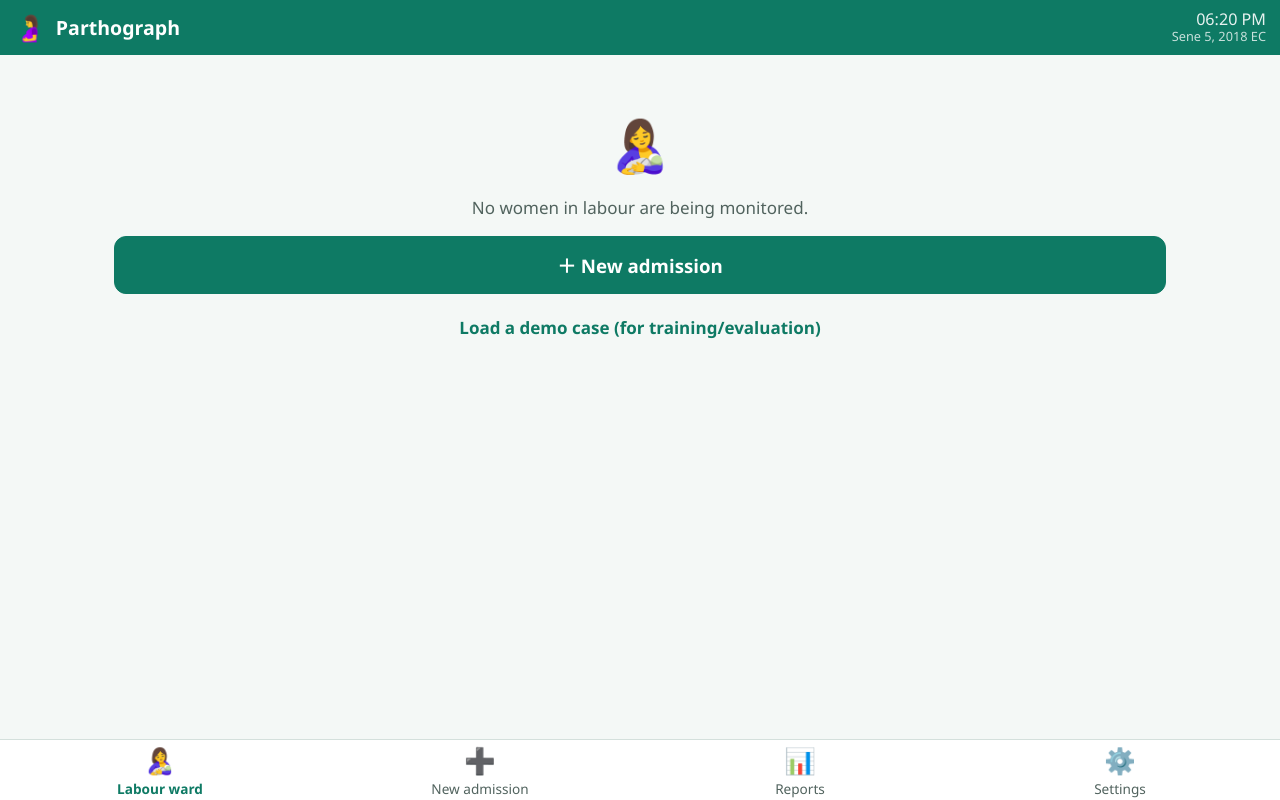
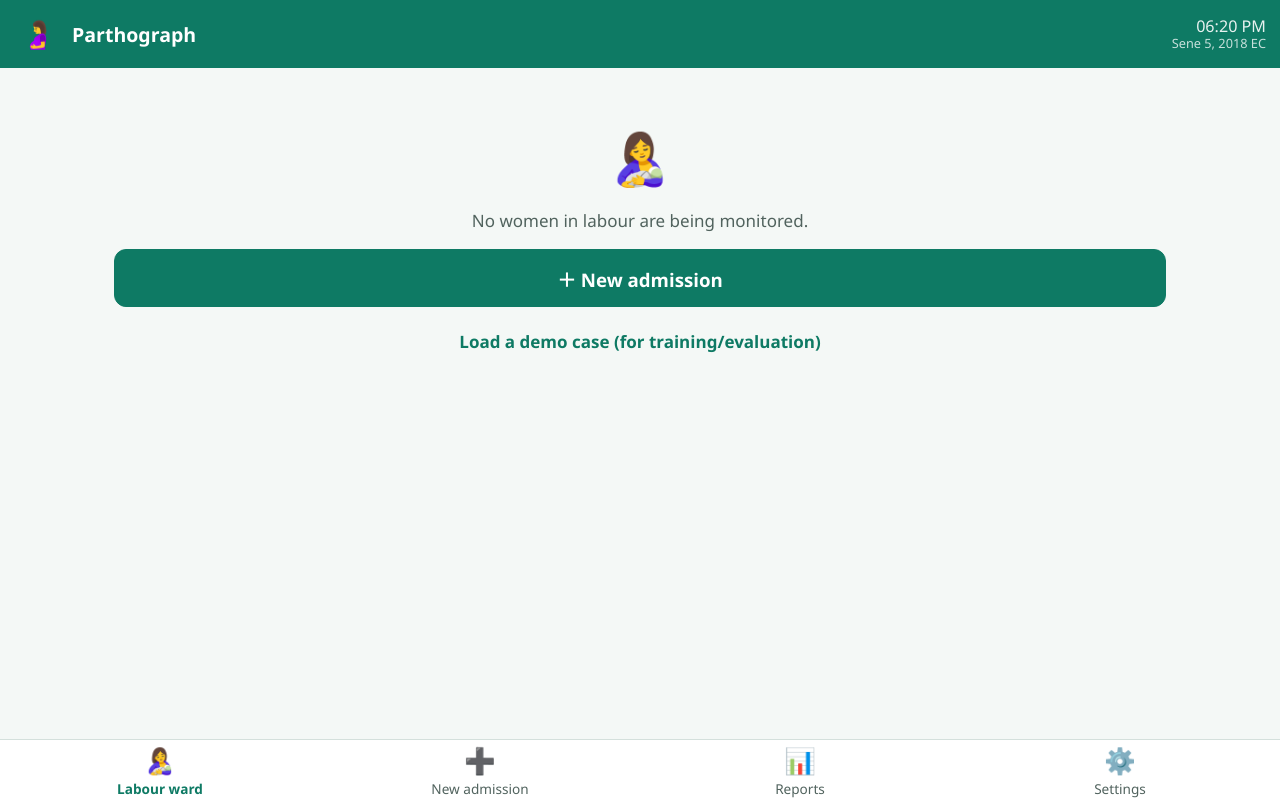
Before and after one commit to DrTemesgen/parthograph, a plain HTML site: page index.html in a window 1280 px wide. Drawn offline with Linux system fonts and the light colour scheme.

Commit message:
Make logo and title bar return to the ward board (home)
The top-left logo was a non-clickable emoji, so there was no way to
return to the starting ward board from the title bar. Make the logo and
the title a tappable home control (go to the dashboard) on every screen,
keeping the back button on sub-views. The bottom Labour ward tab already
navigated home; now the header does too.

```diff
--- a/css/app.css
+++ b/css/app.css
@@ -53,6 +53,13 @@ button { font-family: inherit; }
   min-width: var(--tap); min-height: var(--tap); border-radius: 10px;
   font-size: 1.3rem; cursor: pointer;
 }
+.btn-home {
+  background: none; border: none; color: #fff; padding: 0 4px;
+  min-width: var(--tap); min-height: var(--tap); line-height: 1;
+  font-size: 1.6rem; cursor: pointer; border-radius: 10px;
+}
+.btn-home:active { background: rgba(255,255,255,.15); }
+.topbar h1.brand-title { cursor: pointer; }
 
 .page { padding: 14px; max-width: 1100px; margin: 0 auto; padding-bottom: 90px; }
 
--- a/js/app.js
+++ b/js/app.js
@@ -46,11 +46,16 @@ function render() {
   const clockEl = h('div', { class: 'clock' });
   updateClock(clockEl);
 
+  // tapping the logo or the title always returns to the ward board (home) —
+  // the starting point where the clinician picks a woman or starts a new one.
+  const goHome = () => { if (location.hash.replace(/^#\/?/, '')) location.hash = '#/'; else render(); };
+
   app.append(h('header', { class: 'topbar no-print' },
     r.view !== 'dashboard'
-      ? h('button', { class: 'btn-back', onclick: () => history.length > 1 ? history.back() : (location.hash = '#/') }, '‹')
-      : h('span', { style: 'font-size:1.5rem' }, '🤰'),
-    h('h1', null, titleFor(r)),
+      ? h('button', { class: 'btn-back', title: t('back'), 'aria-label': t('back'), onclick: () => history.length > 1 ? history.back() : (location.hash = '#/') }, '‹')
+      : null,
+    h('button', { class: 'btn-home', title: t('dashboard'), 'aria-label': t('dashboard'), onclick: goHome }, '🤰'),
+    h('h1', { class: 'brand-title', title: t('dashboard'), onclick: goHome }, titleFor(r)),
     clockEl,
   ));
 
```
